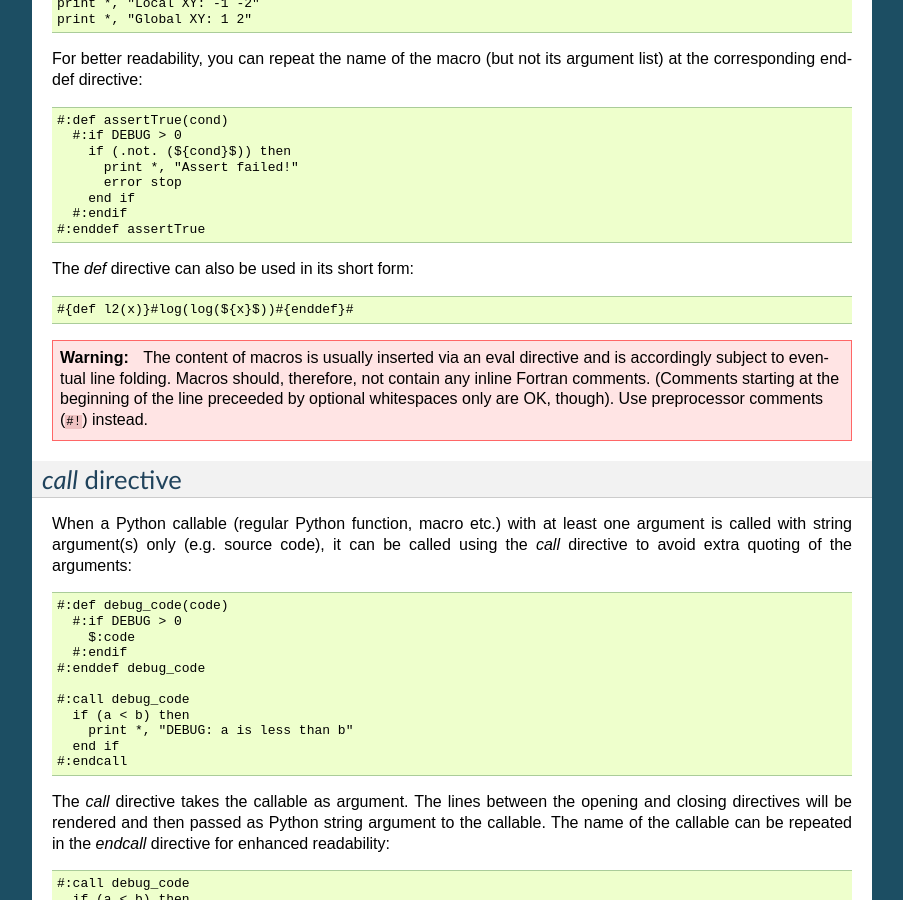
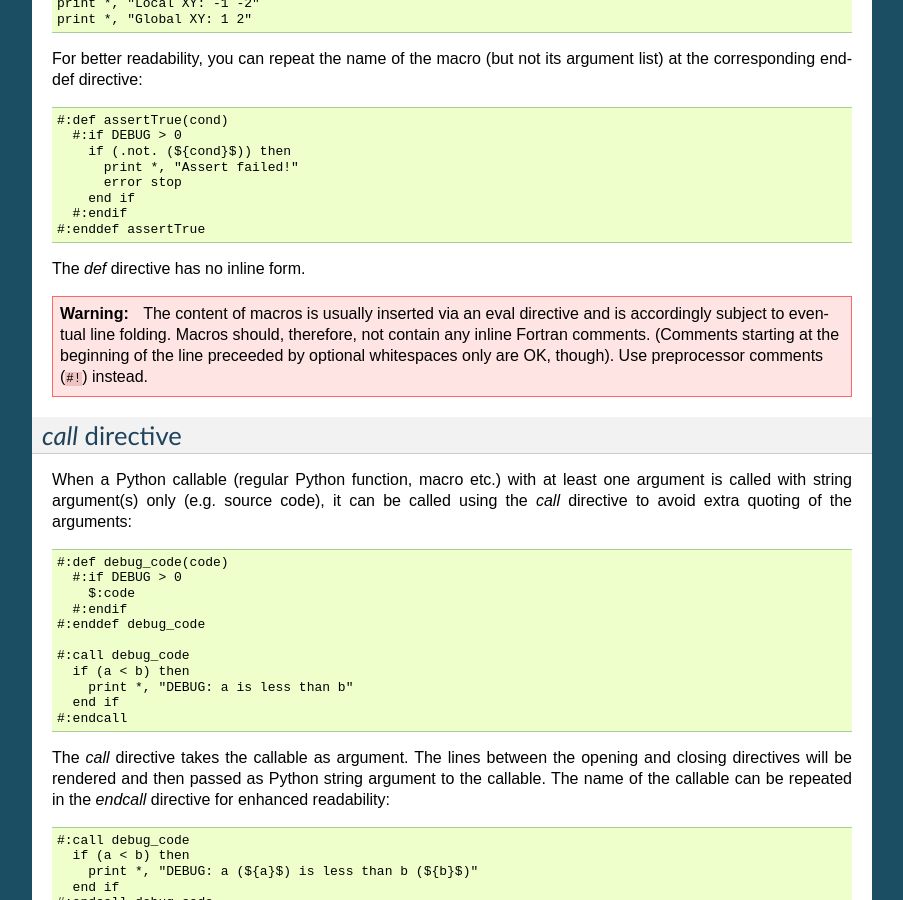
Before and after one commit to aradi/fypp, a Sphinx documentation site: the page built from docs/fypp.rst, in a window 1280 px wide and 900 px high, scrolled down 14411 px. Shown: the whole window, without its empty margins (198-1101 px from the left). Built offline with Sphinx 7.4.7, drawn with Linux system fonts in a browser that asks for light colours.

Commit message:
Disallow inline def directive

```diff
--- a/docs/fypp.rst
+++ b/docs/fypp.rst
@@ -882,9 +882,7 @@ argument list) at the corresponding enddef directive::
   #:enddef assertTrue
 
 
-The `def` directive can also be used in its short form::
-
-  #{def l2(x)}#log(log(${x}$))#{enddef}#
+The `def` directive has no inline form.
 
 .. warning:: The content of macros is usually inserted via an eval directive and
      is accordingly subject to eventual line folding. Macros should,
```
Also changed, not shown: CHANGELOG.rst (+5 -3 lines), 2 other files.
